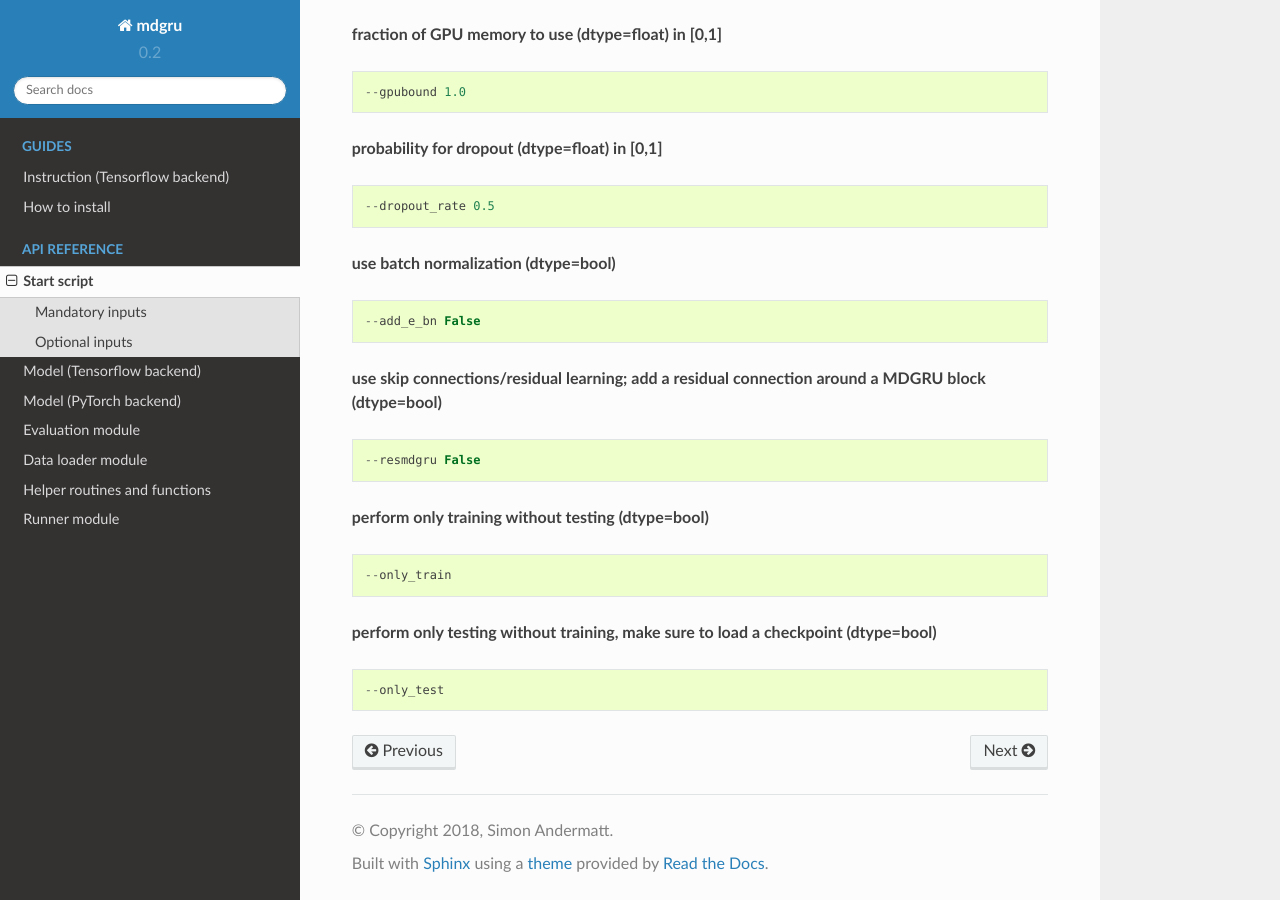
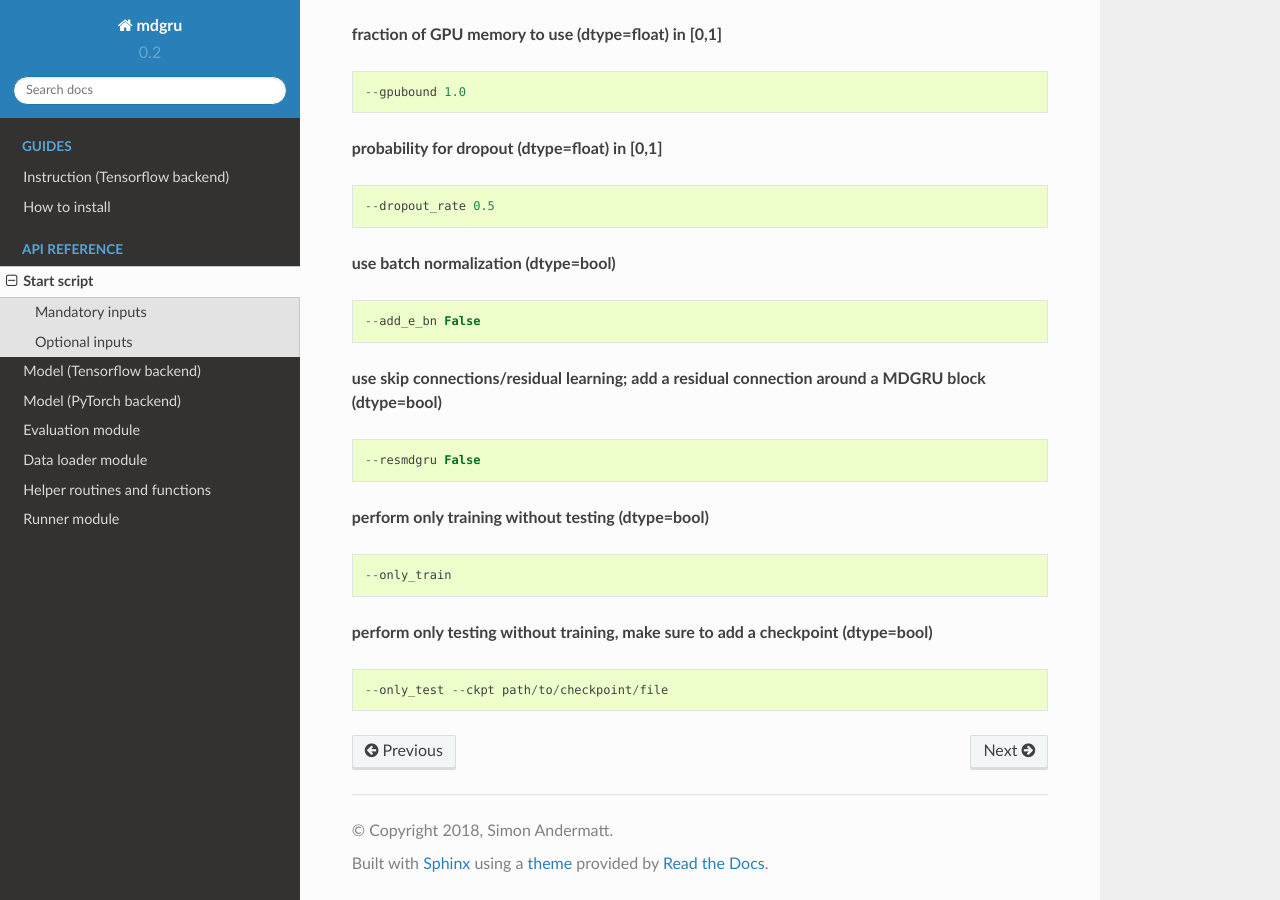
Before and after one commit to zubata88/mdgru, a Sphinx documentation site: the page built from docs/RUN_mdgru.rst, in a window 1280 px wide and 900 px high, scrolled down 2536 px. Built offline with Sphinx 7.4.7 and the Read the Docs theme 2.0.0, drawn with Linux system fonts in a browser that asks for light colours.

Commit message:
Update RUN_mdgru.rst

```diff
--- a/docs/RUN_mdgru.rst
+++ b/docs/RUN_mdgru.rst
@@ -133,7 +133,7 @@ These are optional inputs for which the default values (listed in the commands b
 
     --only_train
 
-**perform only testing without training, make sure to load a checkpoint (dtype=bool)**
+**perform only testing without training, make sure to add a checkpoint (dtype=bool)**
 ::
 
-    --only_test
+    --only_test --ckpt path/to/checkpoint/file
```
